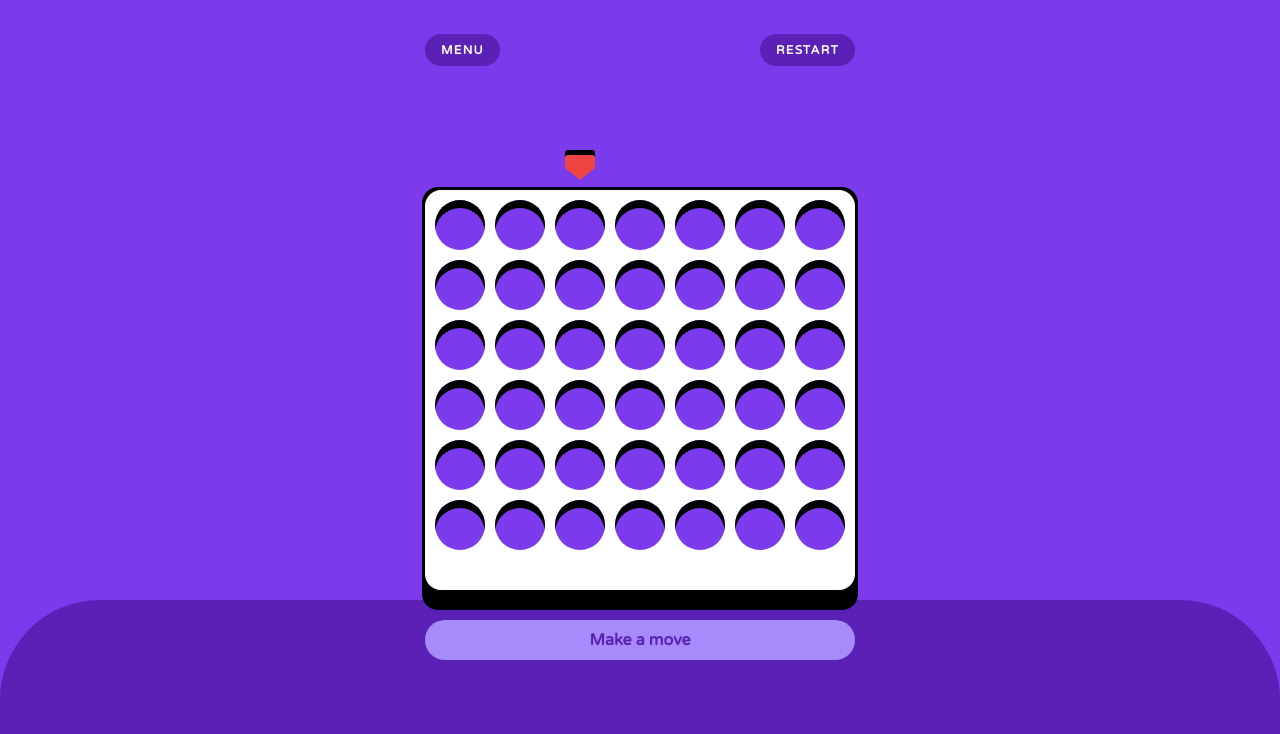
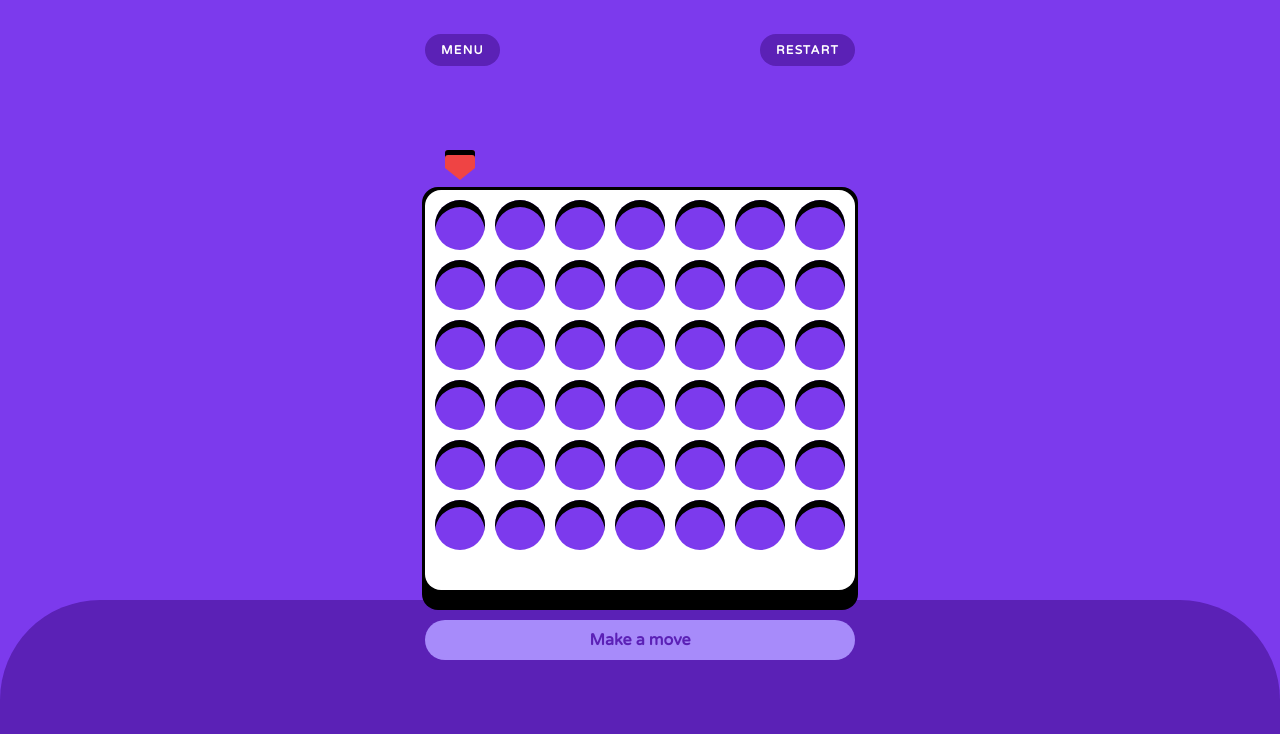
Before and after one commit to makiwebdeveloper/four-game, a React (Vite) app: page / in a window 1280 px wide. Shown: the top 734 px of the page. Built offline with nearby package versions, Linux system fonts and the light colour scheme.

Commit message:
set selected column id + make a move function

```diff
--- a/src/App.tsx
+++ b/src/App.tsx
@@ -1,16 +1,45 @@
 import { useState } from "react";
 import styles from "./App.module.scss";
 import { Board, Header } from "./components";
+import { PLAYERS } from "./types";
 import { createBoard } from "./utils/createBoard";
 
 function App() {
+  const [currentPlayer, setCurrentPlayer] = useState<PLAYERS>(
+    PLAYERS.PLAYER_ONE
+  );
   const [board, setBoard] = useState(() => createBoard());
+  const [selectedColumnId, setSelectedColumnId] = useState(0);
+
+  const moveHandler = (triedItem: number) => {
+    if (triedItem < 0) return;
+
+    const selectedColumn = board[selectedColumnId];
+
+    if (!selectedColumn.items[triedItem].player) {
+      selectedColumn.items[triedItem].player = currentPlayer;
+      setBoard((board) =>
+        board.map((col) => (col.id === selectedColumnId ? selectedColumn : col))
+      );
+      setCurrentPlayer((player) =>
+        player === PLAYERS.PLAYER_ONE ? PLAYERS.PLAYER_TWO : PLAYERS.PLAYER_ONE
+      );
+      // checkWin(board, selectedColumnId, triedItem, currentPlayer);
+    } else {
+      moveHandler(triedItem - 1);
+    }
+  };
 
   return (
     <div className={styles.app}>
       <div className={styles.content}>
         <Header />
-        <Board board={board} />
+        <Board
+          selectedColumnId={selectedColumnId}
+          setSelectedColumnId={setSelectedColumnId}
+          board={board}
+          moveHandler={moveHandler}
+        />
         <div className={styles.footer}></div>
       </div>
     </div>
--- a/src/components/board/Board.module.scss
+++ b/src/components/board/Board.module.scss
@@ -11,8 +11,14 @@
 }
 
 .cell {
-  @apply relative w-[30px] h-[30px] sm:w-[50px] sm:h-[50px] bg-violet-600 rounded-full;
-  box-shadow: inset 0px 8px 0px 0px rgba(0, 0, 0, 1);
+  @apply relative w-[30px] h-[30px] sm:w-[50px] sm:h-[50px] rounded-full;
+  box-shadow: inset 0px 7px 0px 0px rgba(0, 0, 0, 1);
+}
+
+@media (max-width: 640px) {
+  .cell {
+    box-shadow: inset 0px 4px 0px 0px rgba(0, 0, 0, 1);
+  }
 }
 
 .markLine {
--- a/src/components/board/Board.tsx
+++ b/src/components/board/Board.tsx
@@ -1,14 +1,21 @@
+import classNames from "classnames";
 import { FC } from "react";
-import { IColumn } from "../../types";
+import { IColumn, PLAYERS } from "../../types";
 import styles from "./Board.module.scss";
 
 interface Props {
   board: IColumn[];
+  selectedColumnId: number;
+  setSelectedColumnId: (value: number) => void;
+  moveHandler: (triedItem: number) => void;
 }
 
-const Board: FC<Props> = ({ board }) => {
-  const selectedColumnId = 2;
-
+const Board: FC<Props> = ({
+  board,
+  setSelectedColumnId,
+  selectedColumnId,
+  moveHandler,
+}) => {
   return (
     <div className="w-[290px] sm:w-[430px]">
       <div className={styles.markLine}>
@@ -20,14 +27,32 @@ const Board: FC<Props> = ({ board }) => {
       </div>
       <div className={styles.board}>
         {board.map((column) => (
-          <div key={column.id} className={styles.column}>
+          <div
+            key={column.id}
+            className={styles.column}
+            onClick={() => setSelectedColumnId(column.id)}
+          >
             {column.items.map((item) => (
-              <div key={item.id} className={`${styles.cell}`} />
+              <div
+                key={item.id}
+                className={`${styles.cell} ${classNames(
+                  { "bg-violet-600": item.player === null },
+                  { "bg-red-400": item.player === PLAYERS.PLAYER_ONE },
+                  { "bg-orange-400": item.player === PLAYERS.PLAYER_TWO }
+                )}`}
+              ></div>
             ))}
           </div>
         ))}
       </div>
-      <button className={styles.moveBtn}>Make a move</button>
+      <button
+        className={styles.moveBtn}
+        onClick={() =>
+          moveHandler(board[0].items[board[0].items.length - 1].id)
+        }
+      >
+        Make a move
+      </button>
     </div>
   );
 };
```
